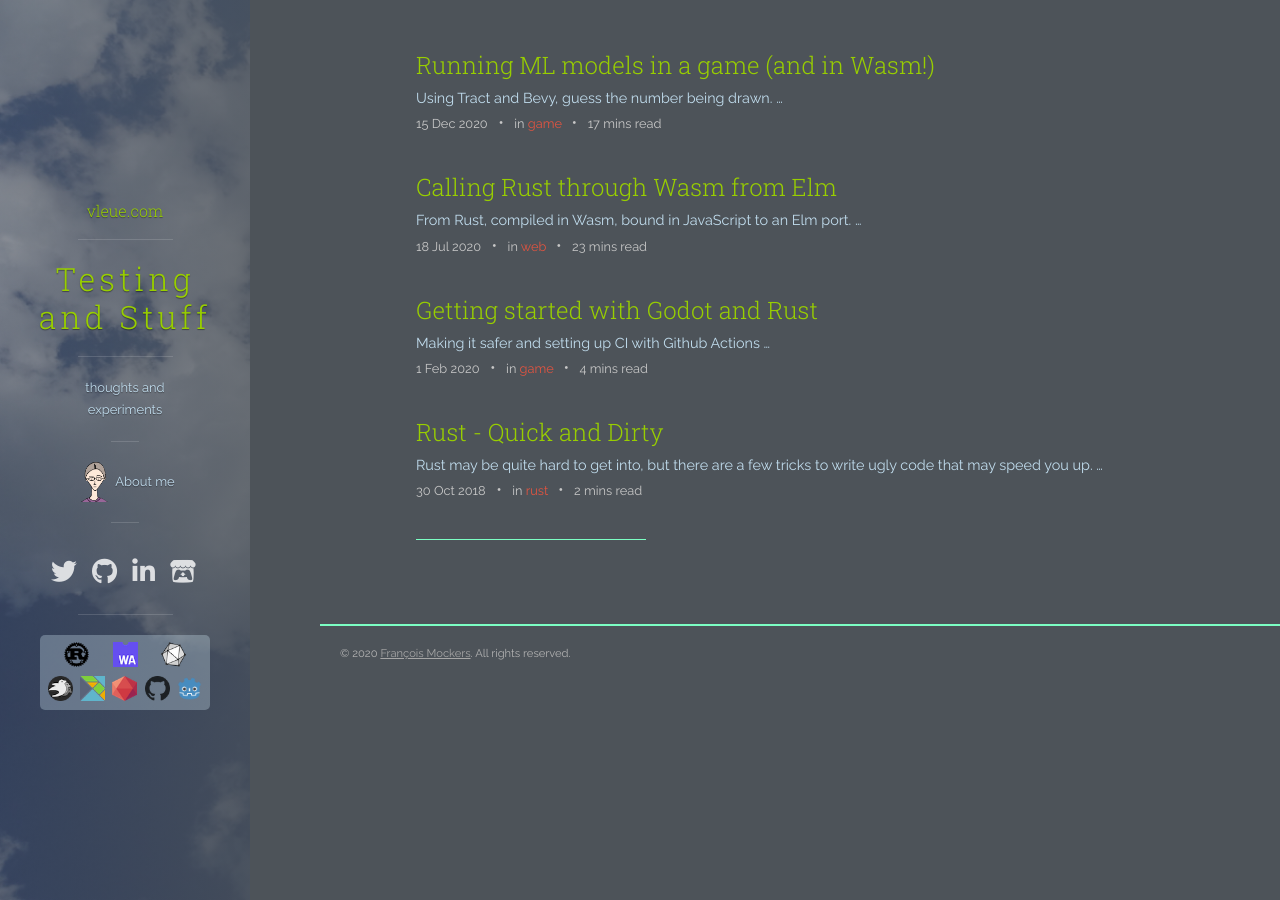
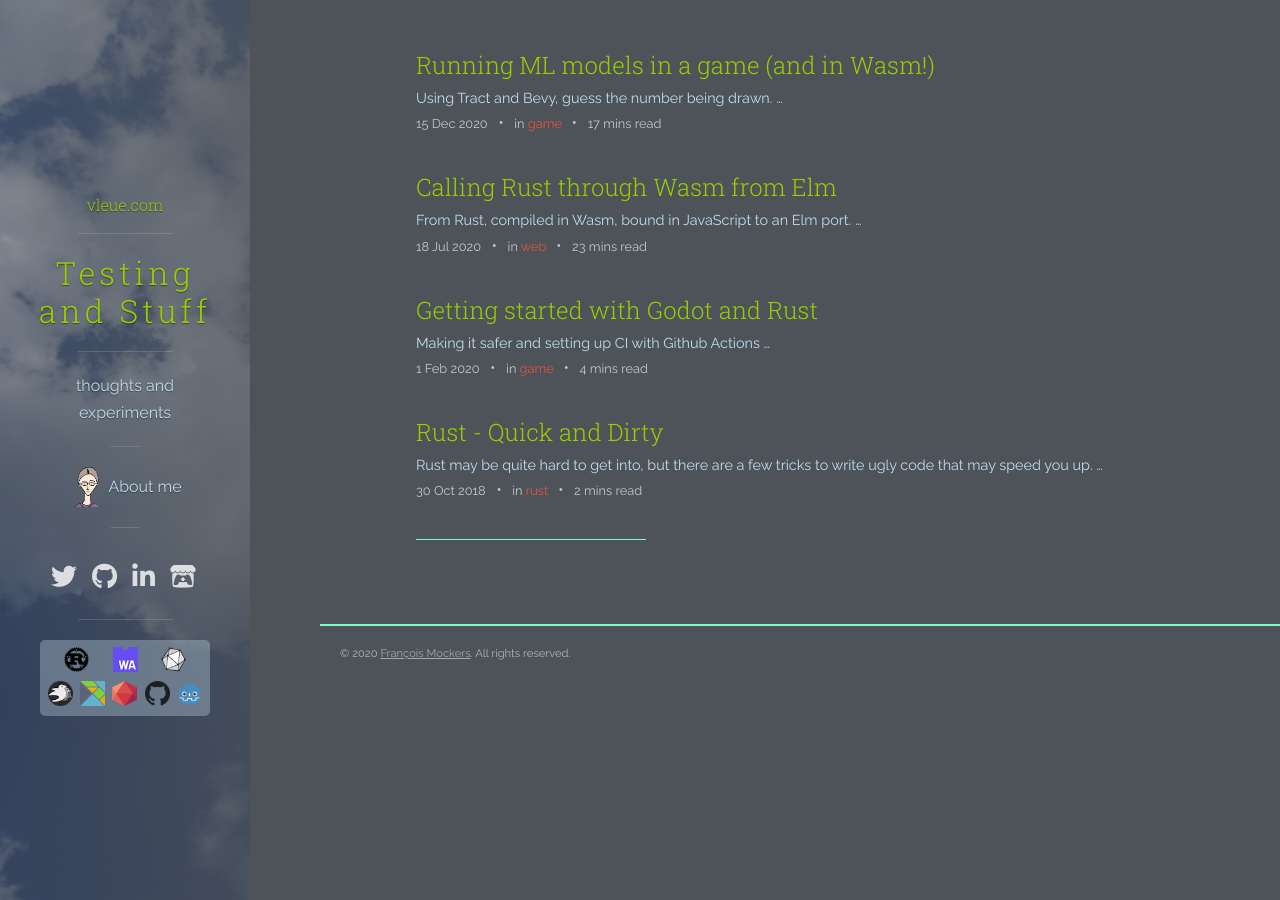
Before and after one commit to mockersf/mockersf.github.io, a Jekyll site: the page built from index.html, in a window 1280 px wide. Built offline with Jekyll 4.4.1, drawn with Linux system fonts in a browser that asks for light colours; nearby versions of some CDN libraries; the list of posts is cut into pages by our own code.

Commit message:
:wrench: bigger text

```diff
--- a/css/uno.css
+++ b/css/uno.css
@@ -380,7 +380,7 @@
 
 .panel-cover__description {
 	margin: 0 10px;
-	font-size: 0.9em
+	font-size: 1em
 }
 
 .panel-cover__divider {
```
